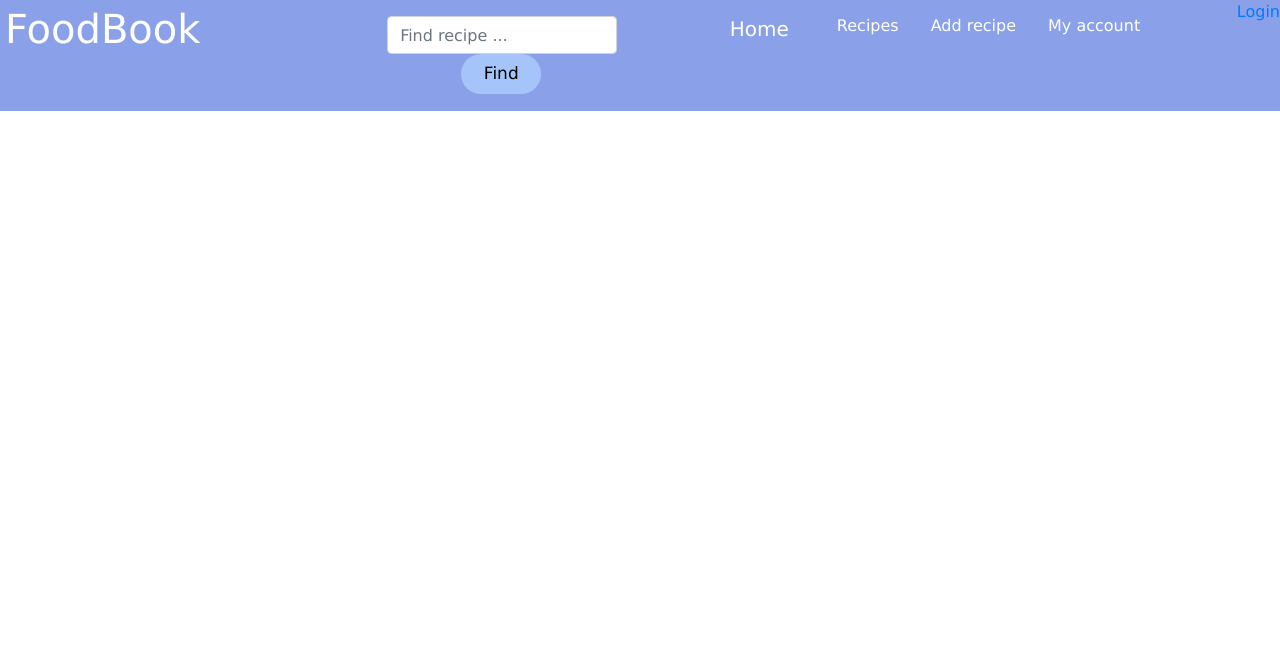
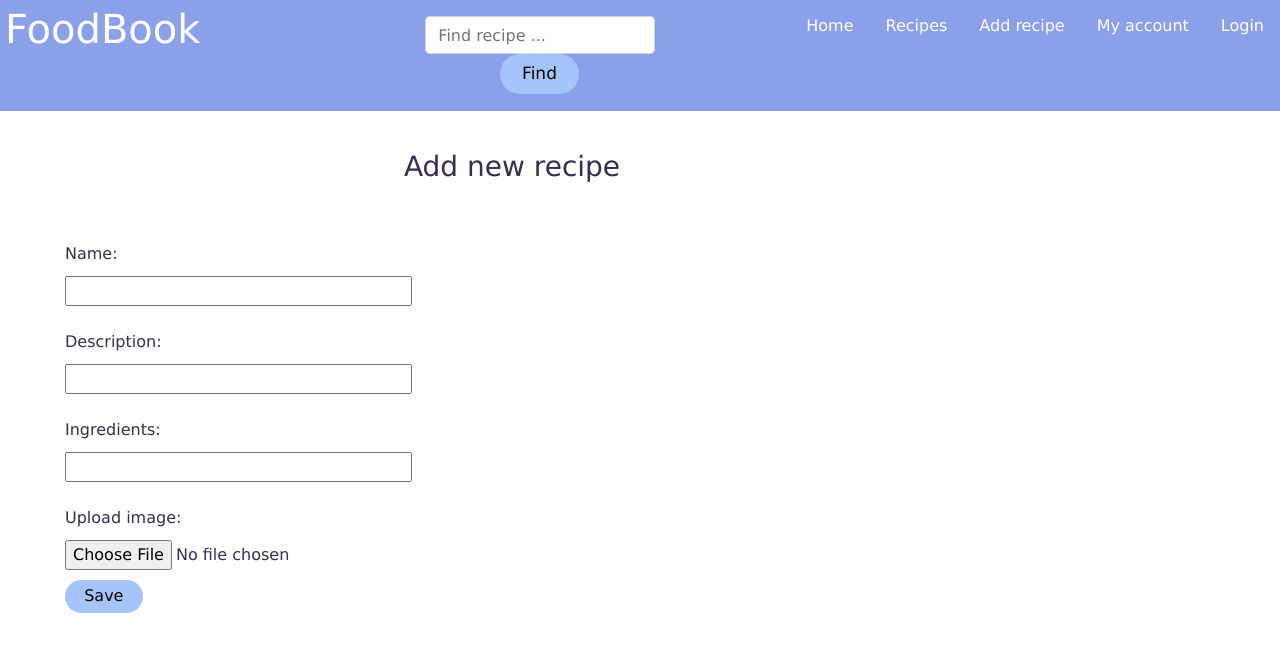
Before and after one commit to JelenaKiblik/Tarkvaratehnika-projekt, a Vue app in the folder web/: page /#/AddRecipe in a window 1280 px wide. Before the commit this address led to /#/authorization. Shown: the top 652 px of the page. Built offline with nearby package versions, Linux system fonts and the light colour scheme.

Commit message:
redirect

```diff
--- a/web/package.json
+++ b/web/package.json
@@ -22,7 +22,7 @@
     "babel-eslint": "^10.0.1",
     "eslint": "^5.8.0",
     "eslint-plugin-vue": "^5.0.0",
-    "vue-template-compiler": "^2.5.21"
+    "vue-template-compiler": "^2.6.10"
   },
   "eslintConfig": {
     "root": true,
--- a/web/src/App.vue
+++ b/web/src/App.vue
@@ -16,7 +16,7 @@
 
                         <div class="menu-buttons">
                             <li>
-                            <router-link to="/" class="navbar-brand">Home</router-link>
+                            <router-link to="/" >Home</router-link>
                             </li>
 
                             <li>
@@ -28,11 +28,13 @@
                             <li>
                                 <router-link to="/MyAccount">My account</router-link>
                             </li>
-                            <!--<li>-->
-                                <!--<router-link to="/Edit">Edit recipe</router-link>-->
-                            <!--</li>-->
+                            <li>
+                                <router-link to="/authorization">Login</router-link>
+                            </li>
                         </div>
-                        <div><router-link to="/authorization">Login</router-link></div>
+                        <!--<div>-->
+                            <!--<router-link to="/authorization">Login</router-link>-->
+                        <!--</div>-->
                     </ul>
             </div>
         </nav>
--- a/web/src/components/AddRecipe.vue
+++ b/web/src/components/AddRecipe.vue
@@ -7,8 +7,8 @@
                 Description: <input v-model="description" type="text" name="Description"><br>
                 Ingredients: <input v-model="ingredients" type="text" name="Ingredients"><br>
                 Upload image: <input type="file" @change="onFileChanged">
-                <button class="uploadBTN"@click="onUpload">Upload!</button>
-                <button class="saveBTN" @click="addRecipe">Save</button>
+                <!--<button class="uploadBTN"@click="onUpload">Upload!</button>-->
+                <button class="saveBTN" v-on:click="redirect">Save</button>
             </form>
         </div>
     </div>
@@ -33,6 +33,11 @@
             };
         },
         methods: {
+            redirect: function (event) {
+                this.$router.push('Recipes')
+            },
+
+
             addRecipe() {
                 let data = {
                     name: this.recipe.name,
--- a/web/src/components/Home.vue
+++ b/web/src/components/Home.vue
@@ -16,7 +16,6 @@
     }
 </script>
 
-<!-- Add "scoped" attribute to limit CSS to this component only -->
 <style scoped>
 
     h3 {
--- a/web/src/router/index.js
+++ b/web/src/router/index.js
@@ -7,7 +7,7 @@ import AddRecipe from '@/components/AddRecipe'
 import MyAccount from '@/components/MyAccount'
 import Edit from "@/components/Edit";
 import authorization from "@/components/Authorization";
-import store from "@/store";
+// import store from "@/store";
 
 Vue.use(VueRouter)
 
@@ -53,15 +53,15 @@ const router = new VueRouter({
     ]
 });
 
-router.beforeEach((to, from, next) => {
-    const publicPages = ['/authorization'];
-    const authRequired = !publicPages.includes(to.path);
-    const loggedIn = store.getters.isAuthenticated;
-
-    if (authRequired && !loggedIn) {
-        return next('/authorization');
-    }
-    next();
-});
+// router.beforeEach((to, from, next) => {
+//     const publicPages = ['/authorization'];
+//     const authRequired = !publicPages.includes(to.path);
+//     const loggedIn = store.getters.isAuthenticated;
+//
+//     if (authRequired && !loggedIn) {
+//         return next('/authorization');
+//     }
+//     next();
+// });
 
 export default router;
```
Also changed, not shown: 1 other file (tests, documents, lock files or other folders).
